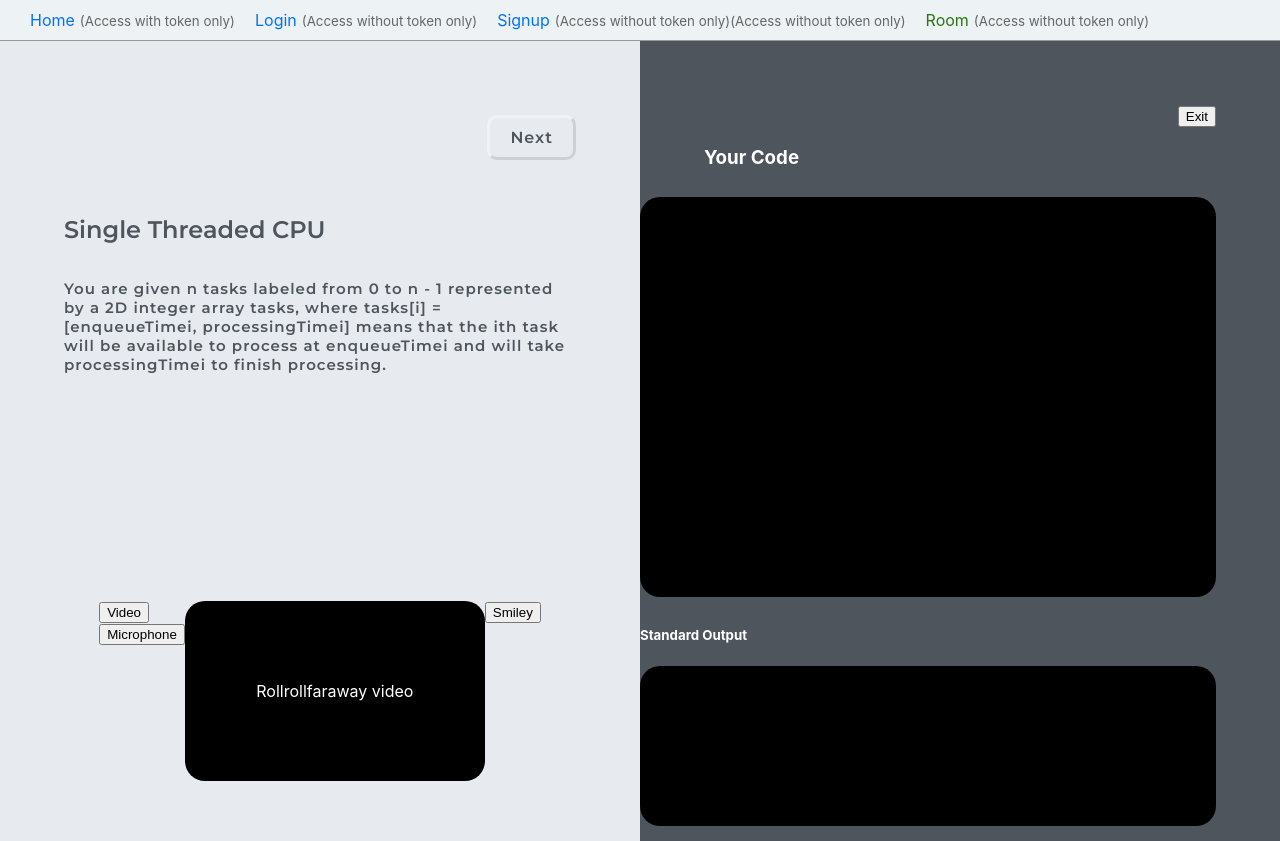
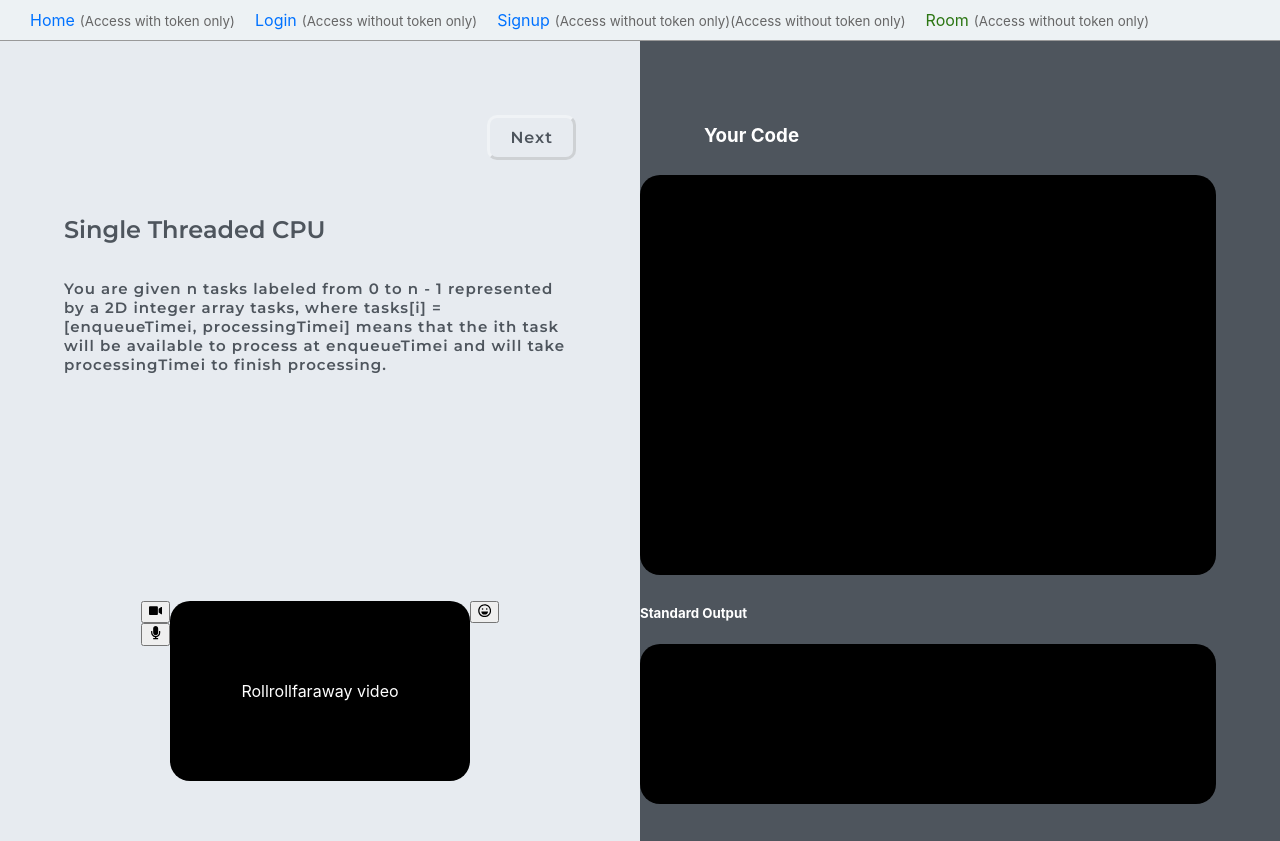
Before and after one commit to CS3219-SE-Principles-and-Patterns/cs3219-project-ay2122-2122-s1-g3, a React (Create React App) app in the folder frontend/: page /room in a window 1280 px wide. Built offline with nearby package versions, Linux system fonts and the light colour scheme.

Commit message:
Include react icons

```diff
--- a/frontend/package.json
+++ b/frontend/package.json
@@ -16,9 +16,8 @@
     "node-sass": "4.14.1",
     "nodemon": "^2.0.13",
     "react": "^17.0.2",
-    "react-bootstrap": "^2.0.0-rc.1",
     "react-dom": "^17.0.2",
-    "react-icons": "^4.3.1",
+    "react-icons": "^4.2.0",
     "react-router-dom": "^5.3.0",
     "react-scripts": "4.0.3",
     "web-vitals": "^1.0.1"
--- a/frontend/src/Room/codeSection.js
+++ b/frontend/src/Room/codeSection.js
@@ -1,16 +1,16 @@
 import "./codeSectionStyle.scss"
 import {Editor} from "./editor"
 import {Terminal} from "./terminal"
-import {Button} from "react-bootstrap"
+//import {Button} from "react-bootstrap"
 
 export const CodeSection = () => {
     return (
         <div className="CodeSection">
             <div className="codeHeader">
                 <div className="nextButtonWrapper">
-                        <Button className="nextButton" variant="danger">
+                        {/* <Button className="nextButton" variant="danger">
                             Exit
-                        </Button>
+                        </Button> */}
                 </div>
                 <h3 className="questionTitle">
                     Your Code
--- a/frontend/src/Room/video.js
+++ b/frontend/src/Room/video.js
@@ -1,29 +1,21 @@
 import "./videoStyle.scss";
+import {FaVideo, FaMicrophone, FaRegLaugh} from "react-icons/fa";
 export const Video = () => {
   return (
     <div className="Video">
       <div className="leftButtons">
-        <div className="videoButton">
-          <input
-            type="button"
-            value="Video"
-          />
-        </div>
-        <div className="microphoneButton">
-          <input
-            type="button"
-            value="Microphone"
-          />
-        </div>
+        <button className="videoButton">
+          <FaVideo />
+        </button>
+        <button className="microhphoneButton">
+          <FaMicrophone />
+        </button>
       </div>
       <div className="cameraFeed">Rollrollfaraway video</div>
       <div className="rightButtons">
-        <div className="smileyButton">
-          <input
-            type="button"
-            value="Smiley"
-          />
-        </div>
+      <button className="smileyButton">
+          <FaRegLaugh />
+        </button>
       </div>
     </div>
   );
```
Also changed, not shown: 2 other files (tests, documents, lock files or other folders).
